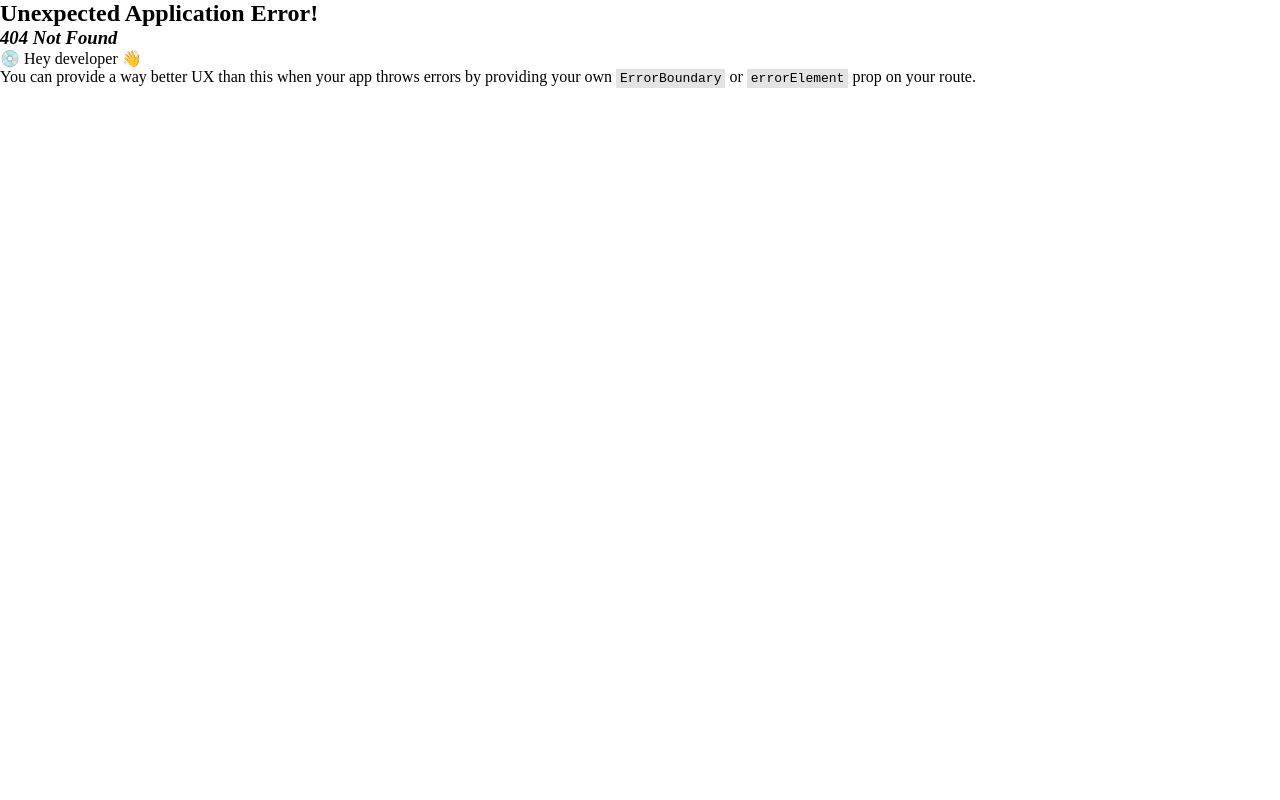
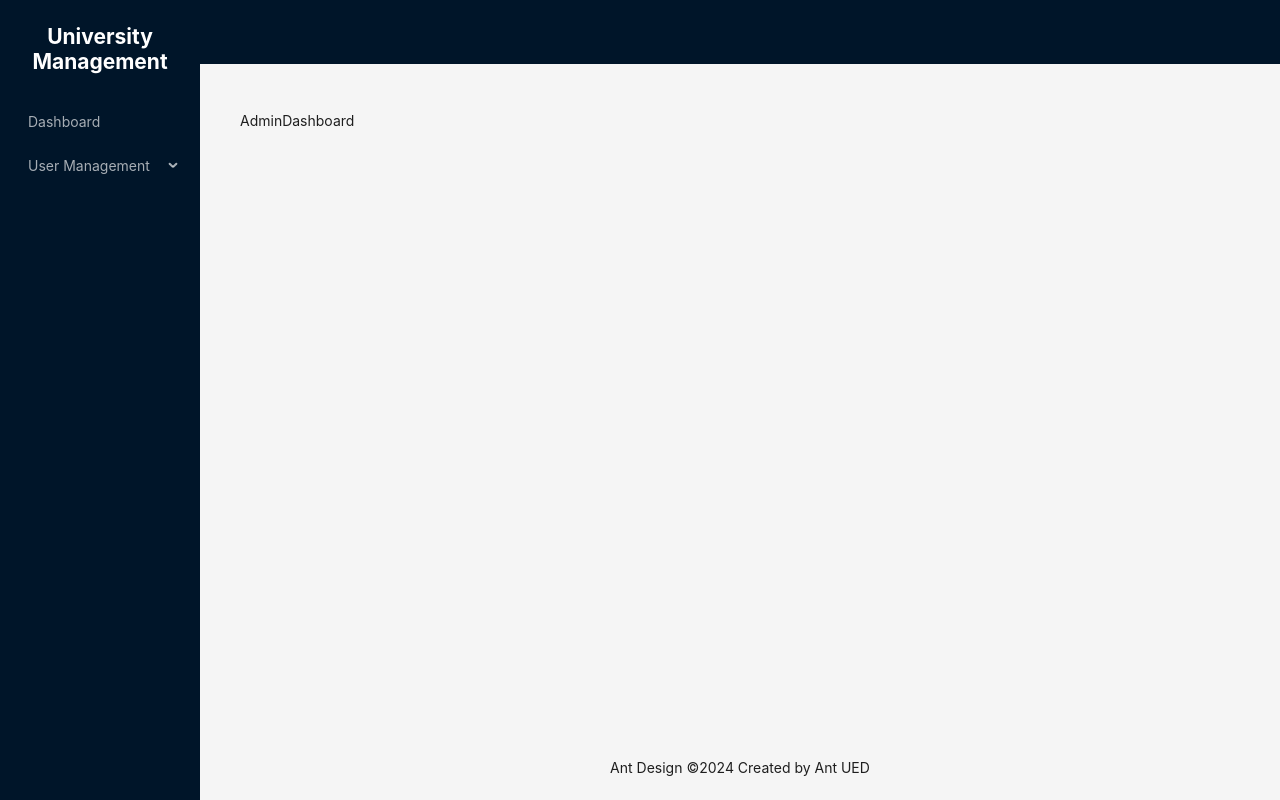
Before and after one commit to pieash9/um-client, a React (Vite) app: page /admin/dashboard in a window 1280 px wide. Before the commit this address had no page. Built offline with nearby package versions, Linux system fonts and the light colour scheme.

Commit message:
refactor routes and sidebar items

```diff
--- a/src/components/layout/MainLayout.tsx
+++ b/src/components/layout/MainLayout.tsx
@@ -1,32 +1,8 @@
-import { Layout, Menu, MenuProps } from "antd";
+import { Layout, Menu } from "antd";
 import { Outlet } from "react-router-dom";
+import { adminSidebarItems } from "../../routes/admin.routes";
 
 const { Header, Content, Footer, Sider } = Layout;
-
-const items: MenuProps["items"] = [
-  {
-    key: "1",
-    label: "Dashboard",
-  },
-  {
-    key: "2",
-    label: "Profile",
-  },
-  {
-    key: "3",
-    label: "User Management",
-    children: [
-      {
-        key: "11",
-        label: "Create Admin",
-      },
-      {
-        key: "21",
-        label: "Create Student",
-      },
-    ],
-  },
-];
 
 const MainLayout = () => {
   return (
@@ -51,7 +27,7 @@
           theme="dark"
           mode="inline"
           defaultSelectedKeys={["4"]}
-          items={items}
+          items={adminSidebarItems}
         />
       </Sider>
       <Layout>
--- /dev/null
+++ b/src/pages/admin/AdminDashboard.tsx
@@ -0,0 +1,5 @@
+const AdminDashboard = () => {
+  return <div>AdminDashboard</div>;
+};
+
+export default AdminDashboard;
--- /dev/null
+++ b/src/pages/admin/CreateAdmin.tsx
@@ -0,0 +1,5 @@
+const CreateAdmin = () => {
+  return <div>CreateAdmin</div>;
+};
+
+export default CreateAdmin;
--- /dev/null
+++ b/src/pages/admin/CreateFaculty.tsx
@@ -0,0 +1,5 @@
+const CreateFaculty = () => {
+  return <div>CreateFaculty</div>;
+};
+
+export default CreateFaculty;
--- /dev/null
+++ b/src/pages/admin/CreateStudent.tsx
@@ -0,0 +1,5 @@
+const CreateStudent = () => {
+  return <div>CreateStudent</div>;
+};
+
+export default CreateStudent;
--- /dev/null
+++ b/src/routes/admin.routes.tsx
@@ -0,0 +1,90 @@
+import { ReactNode } from "react";
+import AdminDashboard from "../pages/admin/AdminDashboard";
+import CreateAdmin from "../pages/admin/CreateAdmin";
+import CreateFaculty from "../pages/admin/CreateFaculty";
+import CreateStudent from "../pages/admin/CreateStudent";
+import { NavLink } from "react-router-dom";
+
+type TRoute = {
+  path: string;
+  element: ReactNode;
+};
+
+type TSidebarItem = {
+  key: string;
+  label: ReactNode;
+  children?: TSidebarItem[];
+};
+
+export const adminPaths = [
+  {
+    name: "Dashboard",
+    path: "dashboard",
+    element: <AdminDashboard />,
+  },
+  {
+    name: "User Management",
+    children: [
+      {
+        name: "Create Admin",
+        path: "create-admin",
+        element: <CreateAdmin />,
+      },
+      {
+        name: "Create Faculty",
+        path: "create-faculty",
+        element: <CreateFaculty />,
+      },
+      {
+        name: "Create Student",
+        path: "create-student",
+        element: <CreateStudent />,
+      },
+    ],
+  },
+];
+
+export const adminRoutes = adminPaths.reduce((acc: TRoute[], item) => {
+  if (item.path && item.element) {
+    acc.push({
+      path: item.path,
+      element: item.element,
+    });
+  }
+
+  if (item.children) {
+    item.children.forEach((child) => {
+      acc.push({
+        path: child.path,
+        element: child.element,
+      });
+    });
+  }
+
+  return acc;
+}, []);
+
+export const adminSidebarItems = adminPaths.reduce(
+  (acc: TSidebarItem[], item) => {
+    if (item.path && item.name) {
+      acc.push({
+        key: item.name,
+        label: <NavLink to={`/admin/${item.path}`}>{item.name}</NavLink>,
+      });
+    }
+
+    if (item.children) {
+      acc.push({
+        key: item.name,
+        label: item.name,
+        children: item.children.map((child) => ({
+          key: child.name,
+          label: <NavLink to={`/admin/${child.path}`}>{child.name}</NavLink>,
+        })),
+      });
+    }
+
+    return acc;
+  },
+  []
+);
```
Also changed, not shown: src/routes/routes.tsx (+16 -12 lines).
